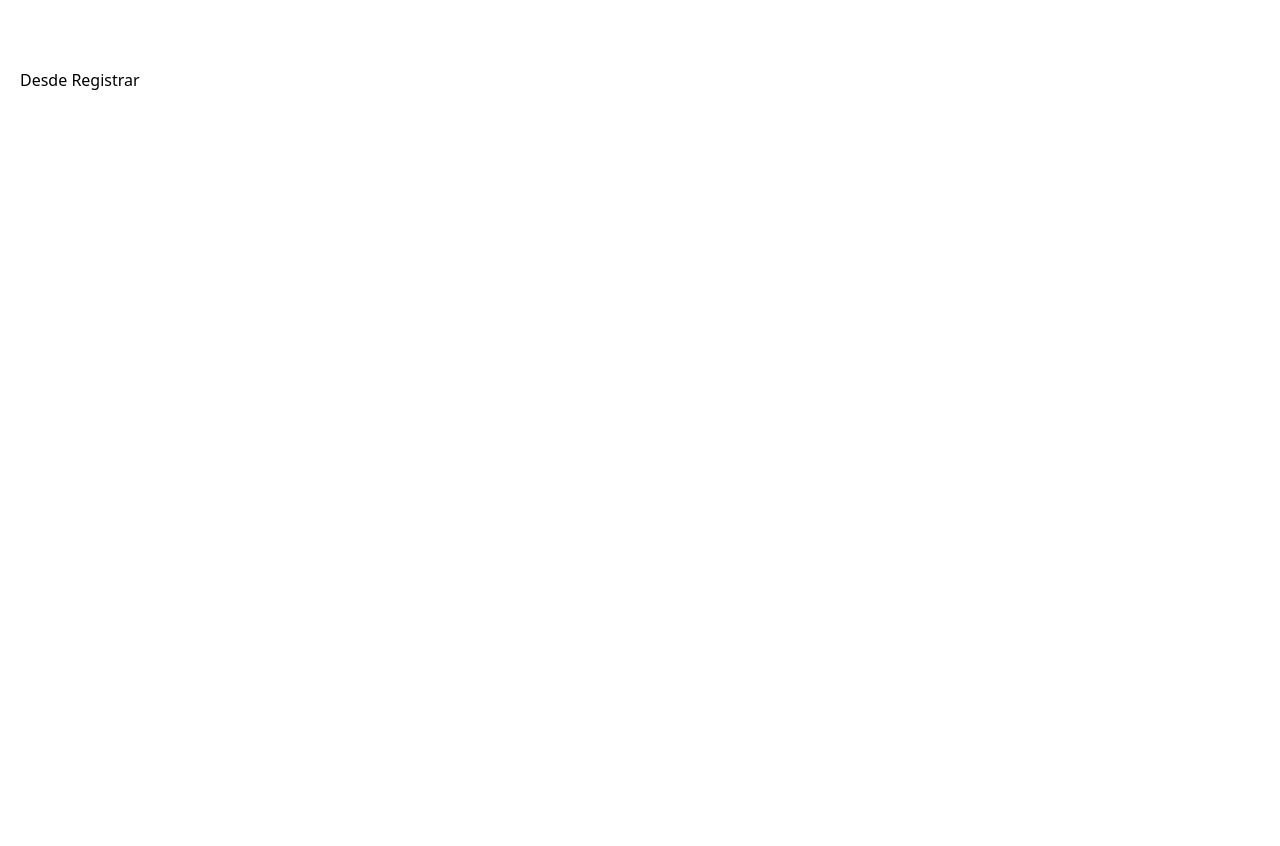
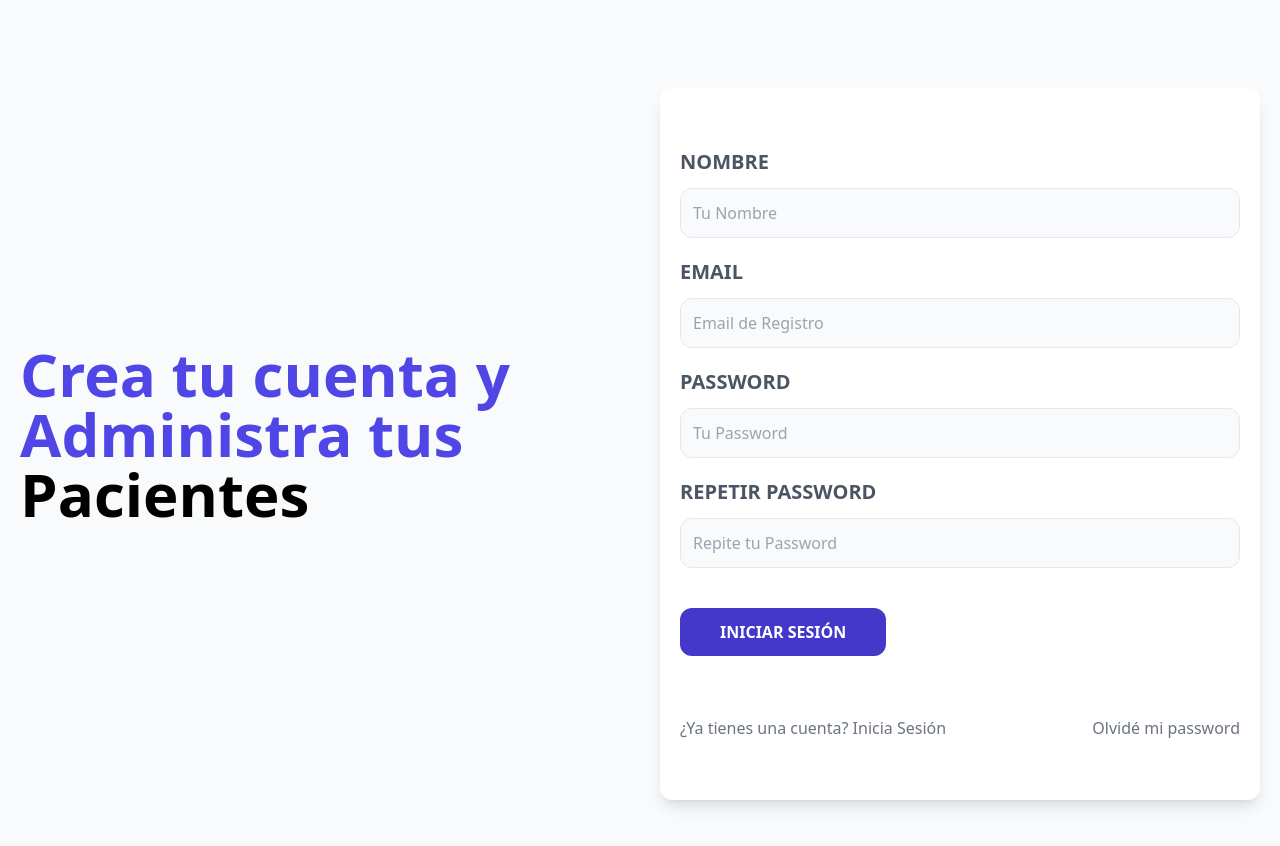
Before and after one commit to PeterArce96/backend-apv, a React (Vite) app in the folder frontend/: page /registrar in a window 1280 px wide. Before the commit the page ends 800 px from the top, so only its background shows below. Built offline with nearby package versions, Linux system fonts and the light colour scheme.

Commit message:
apv - Creando la página de Registro de Usuario

```diff
--- a/frontend/index.html
+++ b/frontend/index.html
@@ -6,7 +6,7 @@
     <meta name="viewport" content="width=device-width, initial-scale=1.0" />
     <title>APV - Administrador de Pacientes de Veterinaria</title>
   </head>
-  <body>
+  <body class="bg-gray-50 min-h-screen">
     <div id="root"></div>
     <script type="module" src="/src/main.jsx"></script>
   </body>
--- a/frontend/src/paginas/Login.jsx
+++ b/frontend/src/paginas/Login.jsx
@@ -8,7 +8,7 @@
                 <h1 className="text-indigo-600 font-black text-6xl">Inicia Sesión y Administra tus <span className="text-black">Pacientes</span>
                 </h1>
             </div>
-            <div>
+            <div className='mt-20 md:mt-5 shadow-lg px-5 py-10 rounded-xl bg-white'>
                 <form action="">
                     <div className="my-5">
                         <label className="uppercase text-gray-600 block text-xl font-bold">
--- a/frontend/src/paginas/Registrar.jsx
+++ b/frontend/src/paginas/Registrar.jsx
@@ -1,9 +1,73 @@
-
+import {Link} from 'react-router-dom'
 
 const Registrar = () => {
     return (
         <>
-            <h1>Desde Registrar</h1>
+            <div>
+                <h1 className="text-indigo-600 font-black text-6xl">Crea tu cuenta y Administra tus <span className="text-black">Pacientes</span>
+                </h1>
+            </div>
+
+            <div className='mt-20 md:mt-5 shadow-lg px-5 py-10 rounded-xl bg-white'>
+                <form action="">
+                    <div className="my-5">
+                        <label className="uppercase text-gray-600 block text-xl font-bold">
+                            Nombre
+                        </label>
+                        <input
+                            type="text"
+                            placeholder="Tu Nombre"
+                            className="border w-full p-3 mt-3 bg-gray-50 rounded-xl"
+                        />
+                    </div>
+                    <div className="my-5">
+                        <label className="uppercase text-gray-600 block text-xl font-bold">
+                            Email
+                        </label>
+                        <input
+                            type="email"
+                            placeholder="Email de Registro"
+                            className="border w-full p-3 mt-3 bg-gray-50 rounded-xl"
+                        />
+                    </div>
+                    <div className="my-5">
+                        <label className="uppercase text-gray-600 block text-xl font-bold">
+                            Password
+                        </label>
+                        <input
+                            type="password"
+                            placeholder="Tu Password"
+                            className="border w-full p-3 mt-3 bg-gray-50 rounded-xl"
+                        />
+                    </div>
+                    <div className="my-5">
+                        <label className="uppercase text-gray-600 block text-xl font-bold">
+                            Repetir Password
+                        </label>
+                        <input
+                            type="password"
+                            placeholder="Repite tu Password"
+                            className="border w-full p-3 mt-3 bg-gray-50 rounded-xl"
+                        />
+                    </div>
+                    <input type="submit"
+                        value="Iniciar Sesión"
+                        className="bg-indigo-700 w-full py-3 px-10 rounded-xl text-white uppercase font-bold mt-5 hover:cursor-pointer hover:bg-indigo-800 md:w-auto"
+                    />
+                </form>
+                <nav className='mt-10 lg:flex lg:justify-between'>
+                    <Link
+                        className='block text-center my-5 text-gray-500'
+                        to="/">
+                            ¿Ya tienes una cuenta? Inicia Sesión
+                    </Link>
+                    <Link
+                        className='block text-center my-5 text-gray-500'
+                        to="/olvide-password">
+                            Olvidé mi password
+                    </Link>
+                </nav>
+            </div>
         </>
     )
 }
```
